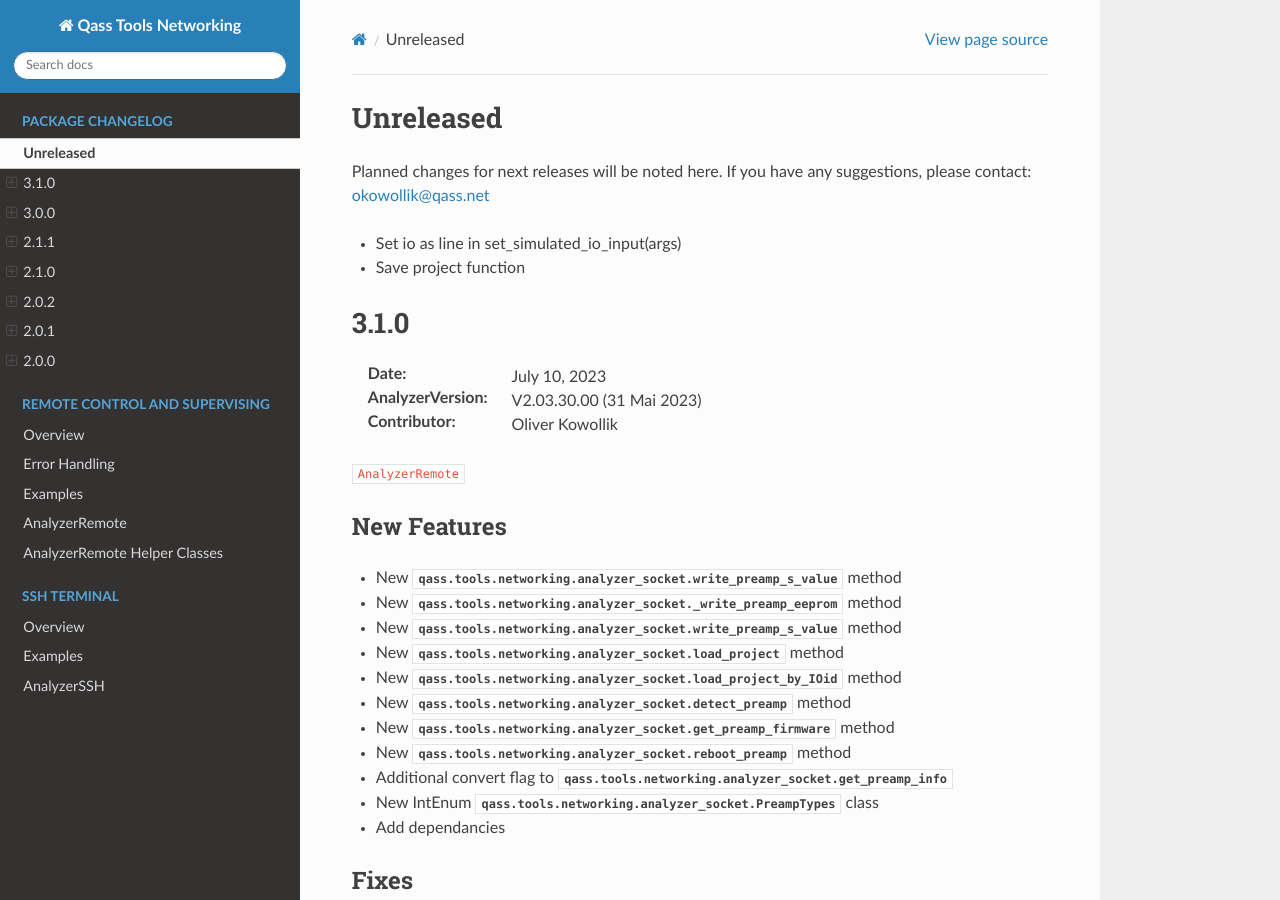
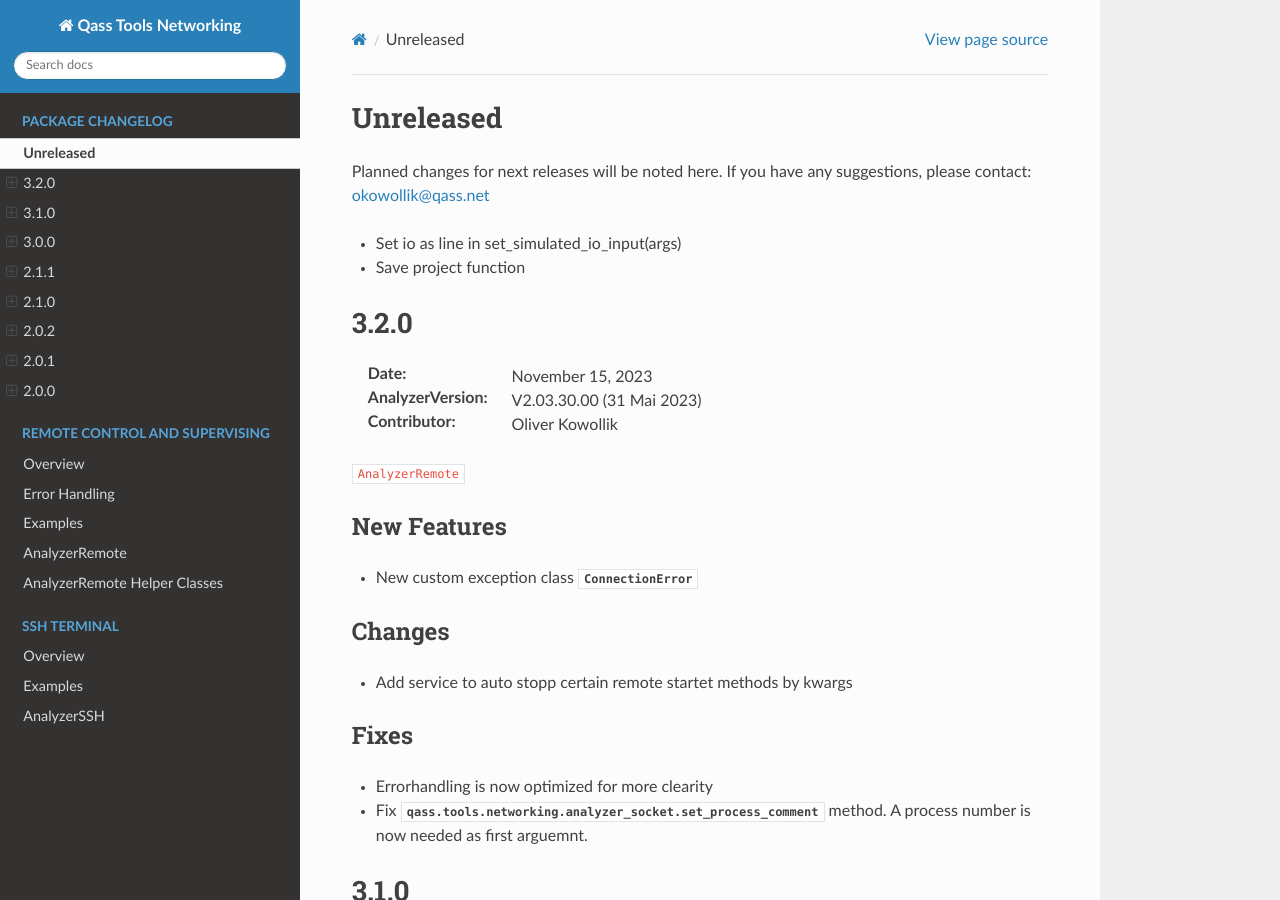
Before and after one commit to QASS/qass-tools-networking, a Sphinx documentation site: the page built from docs/source/changelog.rst, in a window 1280 px wide and 900 px high. Built offline with Sphinx 7.4.7 and the Read the Docs theme 2.0.0, drawn with Linux system fonts in a browser that asks for light colours.

Commit message:
Update changelog

```diff
--- a/docs/source/changelog.rst
+++ b/docs/source/changelog.rst
@@ -4,6 +4,29 @@ Planned changes for next releases will be noted here. If you have any suggestion
 
 * Set io as line in set_simulated_io_input(args)
 * Save project function
+
+3.2.0
+"""""
+:Date: November 15, 2023
+
+:AnalyzerVersion: V2.03.30.00 (31 Mai 2023)
+
+:Contributor: Oliver Kowollik
+
+``AnalyzerRemote``
+
+New Features
+------------
+* New custom exception class :class:`ConnectionError`
+
+Changes
+------------
+* Add service to auto stopp certain remote startet methods by kwargs
+
+Fixes
+------
+* Errorhandling is now optimized for more clearity
+* Fix :mod:`qass.tools.networking.analyzer_socket.set_process_comment` method. A process number is now needed as first arguemnt.
 
 3.1.0
 """""
```
